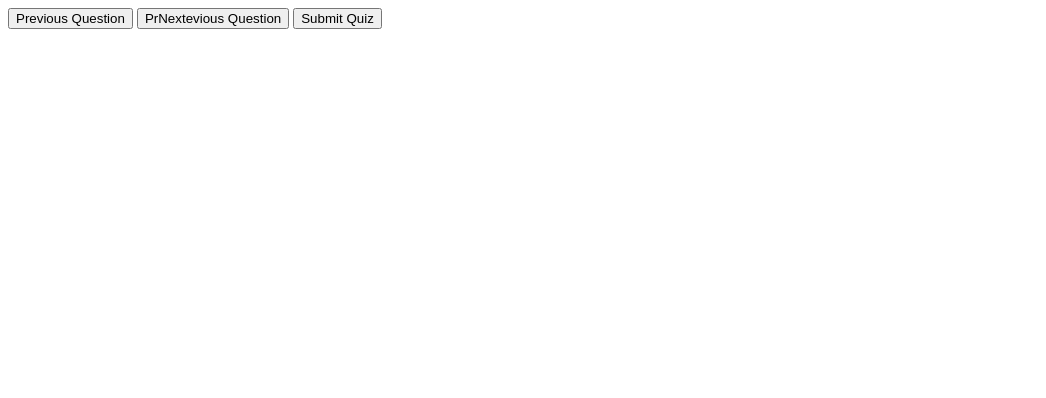
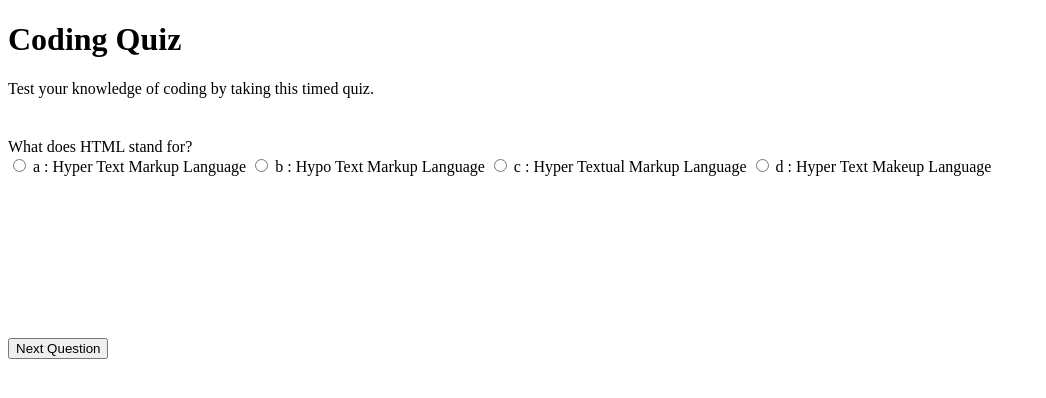
Before and after one commit to ruchivaishnav27/Coding-Quiz, a plain HTML site: page index.html in a window 1280 px wide. Shown: the whole page, without its empty margins (0-1046 px from the left). Drawn offline with Linux system fonts and the light colour scheme.

Commit message:
Revised code and added some CSS

```diff
--- a/assets/style.css
+++ b/assets/style.css
@@ -0,0 +1,20 @@
+.slide {
+    position: absolute;
+    left: 0px;
+    top: 0px;
+    width: 100%;
+    z-index: 1;
+    opacity: 0;
+    transition: opacity 0.5s;
+}
+
+.active-slide {
+    opacity: 1;
+    z-index: 2;
+}
+
+.quiz-container {
+    position: relative;
+    height: 200px;
+    margin-top: 40px;
+}
--- a/index.html
+++ b/index.html
@@ -7,14 +7,15 @@
     </head>
 
     <body>
+        <h1>Coding Quiz</h1>
+        <p>Test your knowledge of coding by taking this timed quiz.</p>
         <div class = "quiz-container">
             <div id = "quiz"></div>
         </div>
         <button id = "previous">Previous Question</button>
-        <button id = "next">PrNextevious Question</button>
+        <button id = "next">Next Question</button>
         <button id = "submit">Submit Quiz</button>
         <div id = "results"></div>
-
 
         <script src="./script.js"></script>
     </body>
--- a/script.js
+++ b/script.js
@@ -13,7 +13,8 @@ function buildQuiz() {
                 );
             }
             output.push(
-                `<div class="question"> ${currentQuestion.question} </div>
+                `<div class="slide">
+                <div class="question"> ${currentQuestion.question} </div>
                 <div class="answers"> ${answers.join('')} </div>`
             );
         }
@@ -21,10 +22,23 @@ function buildQuiz() {
     quizContainer.innerHTML = output.join('');
 };
 
-const previousButton = document.getElementById("previous");
-const nextButton = document.getElementById("next");
-const slides = document.querySelectorAll(".slide");
-let currentSlide = 0;
+function showResults(){
+    const answerContainers = quizContainer.querySelectorAll('.answers');
+    let numCorrect = 0;
+    myQuestions.forEach( (currentQuestion, questionNumber) => {
+        const answerContainer = answerContainers[questionNumber];
+        const selector = `input[name=question${questionNumber}]:checked`;
+        const userAnswer = (answerContainer.querySelector(selector) || {}).value;
+        if(userAnswer === currentQuestion.correctAnswer){
+            numCorrect++;
+            answerContainers[questionNumber].style.color = 'lightgreen';
+        }
+        else {
+            answerContainers[questionNumber].style.color = 'red';
+        }
+    });
+    resultsContainer.innerHTML = `${numCorrect} out of ${myQuestions.length}`;
+};
 
 function showSlide(n) {
     slides[currentSlide].classList.remove('active-slide');
@@ -44,33 +58,15 @@ function showSlide(n) {
         nextButton.style.display = 'inline-block';
         submitButton.style.display = 'none';
     }
-}
+};
 
-function showResults(){
-    const answerContainers = quizContainer.querySelectorAll('.answers');
-    let numCorrect = 0;
-    myQuestions.forEach( (currentQuestion, questionNumber) => {
-        const answerContainer = answerContainers[questionNumber];
-        const selector = `input[name=question${questionNumber}]:checked`;
-        const userAnswer = (answerContainer.querySelector(selector) || {}).value;
-        if(userAnswer === currentQuestion.correctAnswer){
-            numCorrect++;
-            answerContainers[questionNumber].style.color = 'lightgreen';
-        }
-        else {
-            answerContainers[questionNumber].style.color = 'red';
-        }
-    });
-    resultsContainer.innerHTML = `${numCorrect} out of ${myQuestions.length}`;
-}
+function showNextSlide() {
+    showSlide(currentSlide + 1);
+};
 
-buildQuiz (
-    output.push (
-        `<div class="slide">
-        <div class="question"> ${currentQuestion.question} </div>
-        <div class="answers"> ${answers.join("")} </div>
-        </div>`
-));
+function showPreviousSlide() {
+    showSlide(currentSlide - 1);
+};
 
 const quizContainer = document.getElementById('quiz');
 const resultsContainer = document.getElementById('results');
@@ -108,15 +104,14 @@ const myQuestions = [
     },
 ];
 
+buildQuiz();
+
+const previousButton = document.getElementById("previous");
+const nextButton = document.getElementById("next");
+const slides = document.querySelectorAll(".slide");
+let currentSlide = 0;
+
 showSlide(currentSlide);
-
-function showNextSlide() {
-    showSlide(currentSlide + 1);
-};
-
-function showPreviousSlide() {
-    showSlide(currentSlide - 1);
-};
 
 submitButton.addEventListener('click', showResults);
 previousButton.addEventListener("click", showPreviousSlide);
```
